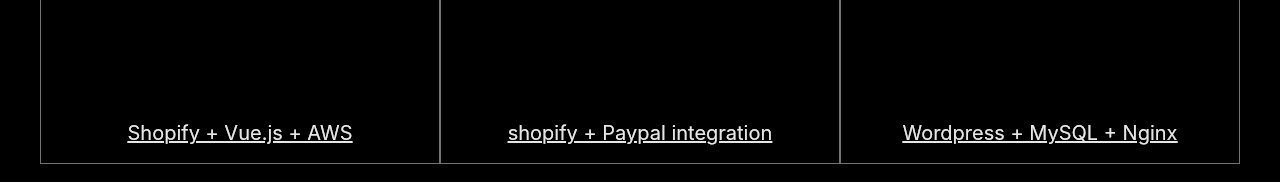
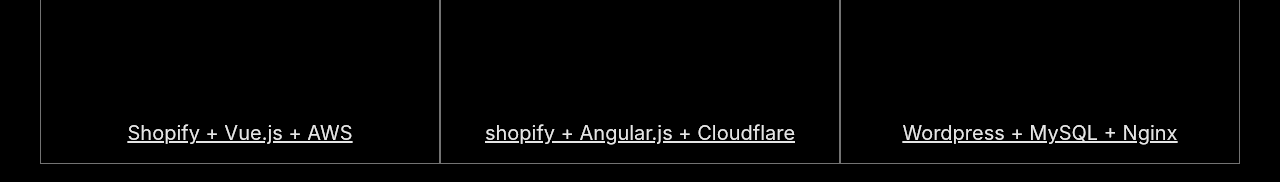
Before and after one commit to Tears822/portfolio, a plain HTML site: page index.html in a window 1280 px wide. Shown: the part 5000-5182 px from the top of the page. Drawn offline with nearby package versions, Linux system fonts and the light colour scheme; a script that the page names is missing.

Commit message:
updated project

```diff
--- a/index.html
+++ b/index.html
@@ -451,7 +451,7 @@
             <a class="popupimg" href="https://car-artistry.us/" target="_blank">
                 <img class="lazy" data-src="./assets/images/portfolio/woodpeckers-staking-solana.jpg">
             </a>
-            <div class="_overlay"><a href="https://car-artistry.us/" target="_blank" class="imageLink" title="https://woodpeckers-staking-solana.vercel.app/">shopify + Paypal integration</a></div>
+            <div class="_overlay"><a href="https://car-artistry.us/" target="_blank" class="imageLink" title="https://woodpeckers-staking-solana.vercel.app/">shopify + Angular.js + Cloudflare</a></div>
         </div>
         <div class="grid-item" data-filter="blockchain">
             <a class="popupimg" href="https://www.vidavacations.com/" target="_blank">
```
